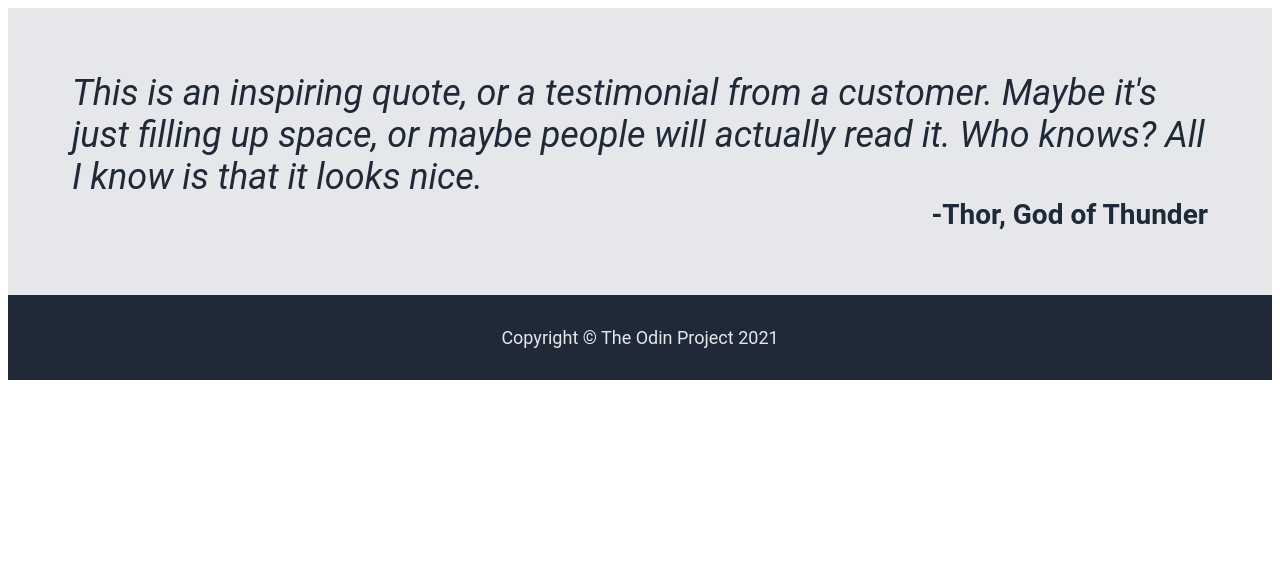
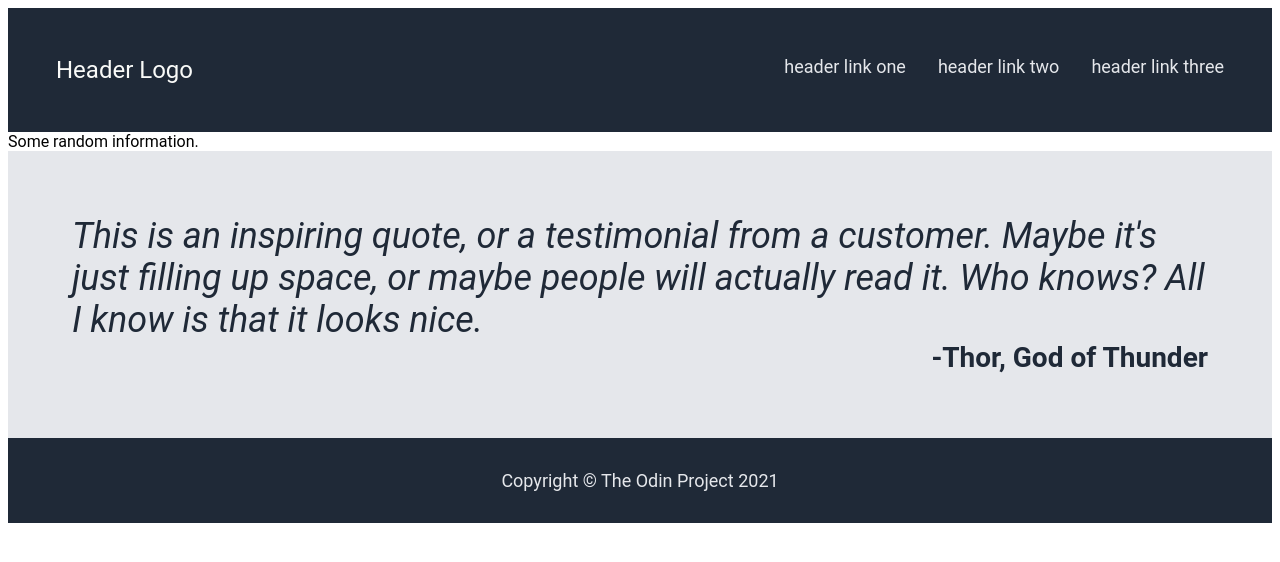
Before and after one commit to OdinBrad/landing_page, a plain HTML site: page index.html in a window 1280 px wide. Drawn offline with Linux system fonts and the light colour scheme.

Commit message:
fix top row of header

```diff
--- a/index.html
+++ b/index.html
@@ -8,8 +8,20 @@
 </head>
     <link rel="stylesheet" href="styles.css">
 <body>
-    <div class="header"></div>
-    <div class="info"></div>
+    <div class="header">
+        <div class="header-top">
+            <div class="logo">Header Logo</div>
+            <div class="links">
+                <a href="">header link one</a>
+                <a href="">header link two</a>
+                <a href="">header link three</a>
+            </div>
+        </div>
+    </div>
+    <div class="info">
+        <div>Some random information.</div>
+        <div class="images"></div>
+    </div>
     <div class="quote">
         <div>This is an inspiring quote, or a testimonial from a customer. Maybe it's just filling up space, or maybe people will actually read it. Who knows? All I know is that it looks nice.</div>
         <div class="quote-author">-Thor, God of Thunder</div>
--- a/styles.css
+++ b/styles.css
@@ -4,6 +4,34 @@ body {
 
 .header {
     background-color: #1f2937;
+}
+
+.header-top {
+    display: flex;
+    justify-content: space-between;
+    align-content: center;
+    padding: 32px;
+}
+
+.logo {
+    font-size: 24px;
+    color: #f9faf8;
+    padding: 16px;
+}
+
+.links {
+    font-size: 18px;
+    color: #e5e7eb;
+    display: flex;
+    justify-items: space-between;
+
+}
+
+a {
+    display: flex;
+    padding: 16px;
+    text-decoration: none;
+    color: #e5e7eb;
 }
 
 .footer {
```
Also changed, not shown: 1 other file.
